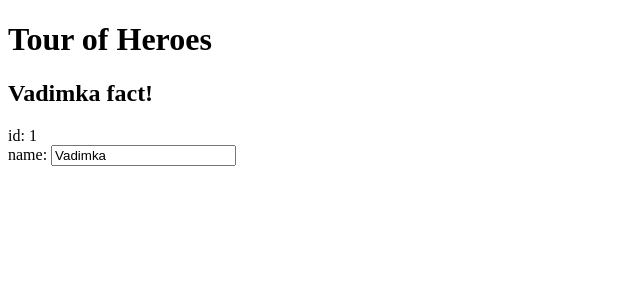
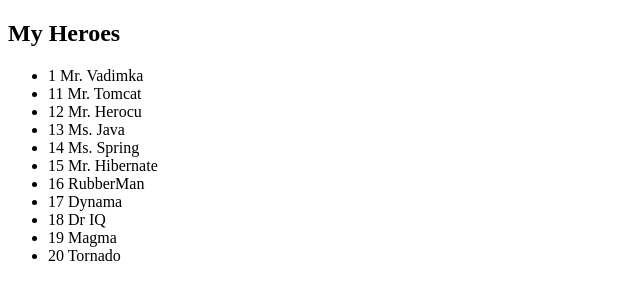
Before and after one commit to Zavertaliuk-Vadym/Angular-example, an Angular app: page / in a window 1280 px wide. Shown: the top 300 px of the page, without its empty margins (0-640 px from the left). Built offline with nearby package versions, Linux system fonts and the light colour scheme.

Commit message:
add mass Heroes with hero

```diff
--- a/src/app/app.component.html
+++ b/src/app/app.component.html
@@ -1,7 +1,6 @@
-<h1>{{title}}</h1>
-<h2>{{hero.name}} fact!</h2>
-<div><label>id: </label>{{hero.id}}</div>
-<div>
-  <label>name: </label>
-  <input [(ngModel)]="hero.name" placeholder="name">
-</div>
+<h2>My Heroes</h2>
+<ul class="heroes">
+  <li *ngFor="let hero of heroes">
+  <span class="badge">{{hero.id}}</span> {{hero.name}}
+</li>
+</ul>
--- a/src/app/app.component.ts
+++ b/src/app/app.component.ts
@@ -7,12 +7,22 @@
 })
 export class AppComponent {
   title = 'Tour of Heroes';
-  hero: Hero = {
-    id: 1,
-    name: 'Vadimka'
-  };
+  heroes = HEROES;
 }
 export class Hero {
   id: number;
   name: string;
 }
+const HEROES: Hero[] = [
+  { id: 1, name: 'Mr. Vadimka' },
+  { id: 11, name: 'Mr. Tomcat' },
+  { id: 12, name: 'Mr. Herocu' },
+  { id: 13, name: 'Ms. Java' },
+  { id: 14, name: 'Ms. Spring' },
+  { id: 15, name: 'Mr. Hibernate' },
+  { id: 16, name: 'RubberMan' },
+  { id: 17, name: 'Dynama' },
+  { id: 18, name: 'Dr IQ' },
+  { id: 19, name: 'Magma' },
+  { id: 20, name: 'Tornado' }
+];
```
